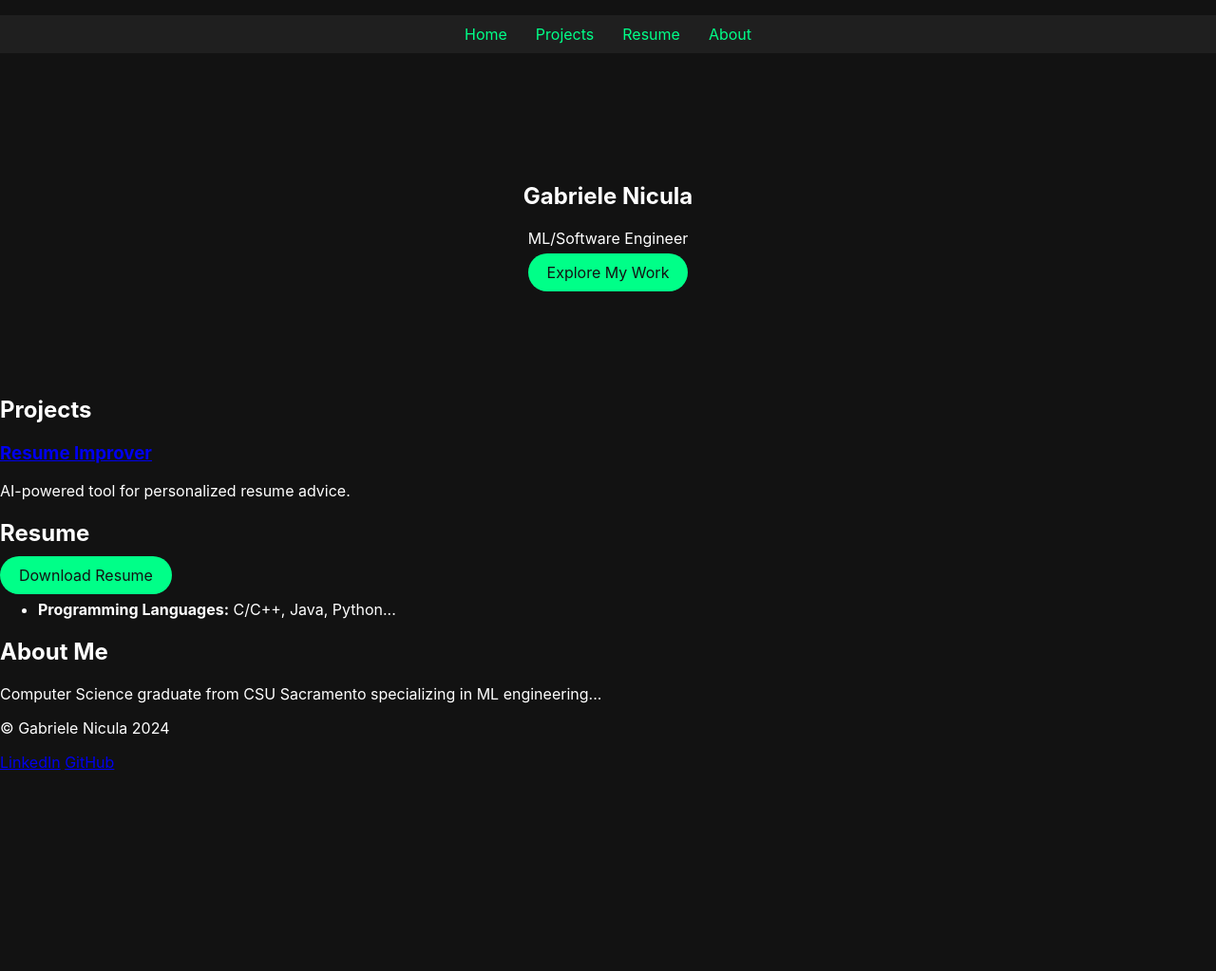
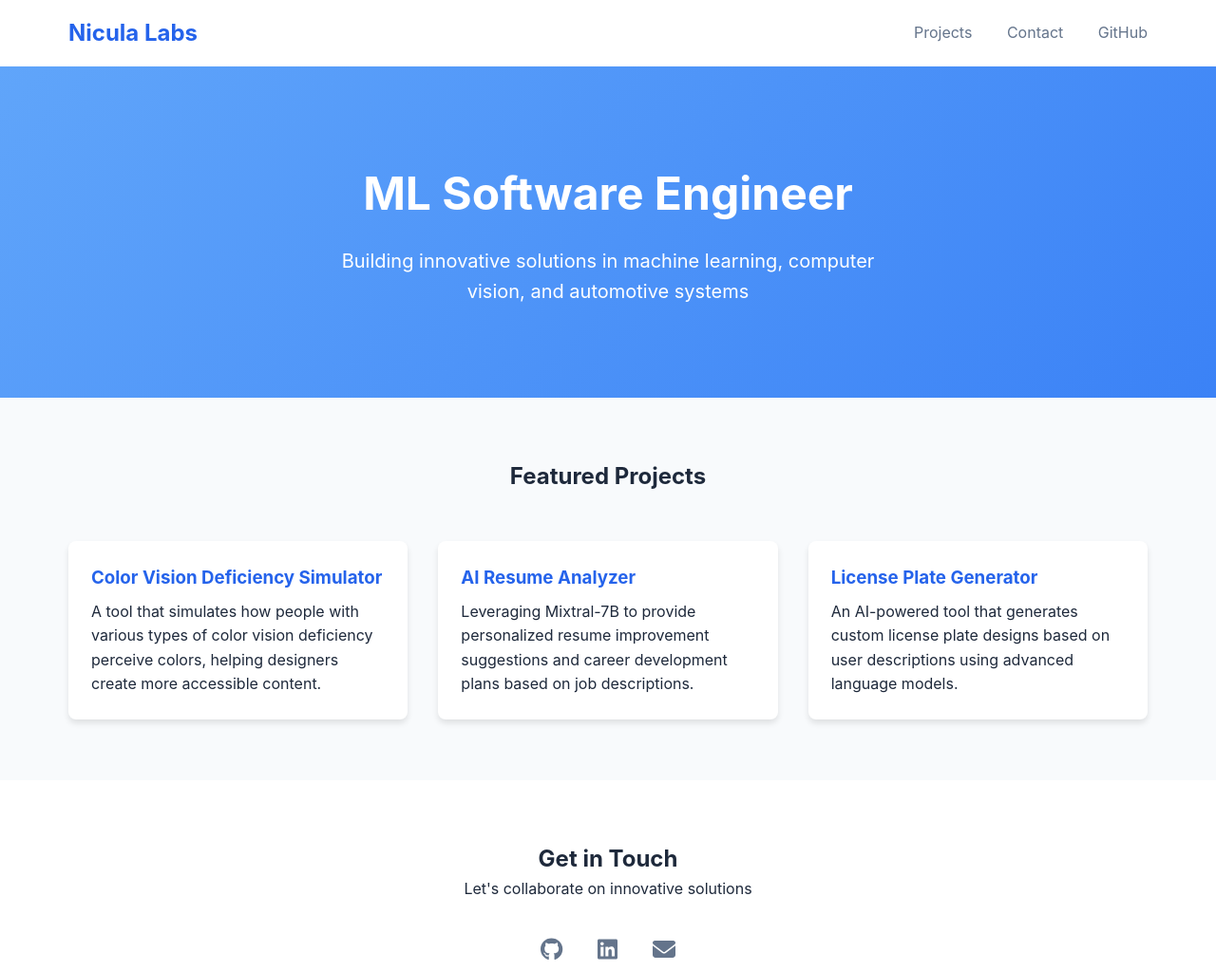
Before and after one commit to gnicula/gnicula.github.io, a plain HTML site: page index.html in a window 1280 px wide. Shown: the whole page at 95% size. Before the commit the page ends 813 px from the top, so only its background shows below. Drawn offline with Linux system fonts and the light colour scheme.

Commit message:
changed style and index

```diff
--- a/index.html
+++ b/index.html
@@ -3,55 +3,206 @@
 <head>
     <meta charset="UTF-8">
     <meta name="viewport" content="width=device-width, initial-scale=1.0">
-    <title>Gabriele Nicula - ML/Software Engineer</title>
-    <link rel="stylesheet" href="style.css">
-    <link rel="icon" href="assets/images/favicon.ico">
+    <title>Nicula Labs</title>
+    <script src="https://cdnjs.cloudflare.com/ajax/libs/font-awesome/6.4.0/js/all.min.js"></script>
+    <style>
+        :root {
+            --primary: #2563eb;
+            --secondary: #64748b;
+            --bg: #f8fafc;
+            --text: #1e293b;
+        }
+
+        * {
+            margin: 0;
+            padding: 0;
+            box-sizing: border-box;
+            font-family: -apple-system, BlinkMacSystemFont, "Segoe UI", Roboto, sans-serif;
+        }
+
+        body {
+            background: var(--bg);
+            color: var(--text);
+            line-height: 1.6;
+        }
+
+        .container {
+            max-width: 1200px;
+            margin: 0 auto;
+            padding: 0 2rem;
+        }
+
+        nav {
+            background: white;
+            padding: 1rem 0;
+            box-shadow: 0 1px 3px rgba(0,0,0,0.1);
+        }
+
+        nav .container {
+            display: flex;
+            justify-content: space-between;
+            align-items: center;
+        }
+
+        .nav-logo {
+            font-size: 1.5rem;
+            font-weight: bold;
+            color: var(--primary);
+            text-decoration: none;
+        }
+
+        .nav-links a {
+            margin-left: 2rem;
+            text-decoration: none;
+            color: var(--secondary);
+            transition: color 0.2s;
+        }
+
+        .nav-links a:hover {
+            color: var(--primary);
+        }
+
+        .hero {
+            padding: 6rem 0;
+            text-align: center;
+            background: linear-gradient(135deg, #60a5fa 0%, #3b82f6 100%);
+            color: white;
+        }
+
+        .hero h1 {
+            font-size: 3rem;
+            margin-bottom: 1rem;
+        }
+
+        .hero p {
+            font-size: 1.25rem;
+            max-width: 600px;
+            margin: 0 auto;
+        }
+
+        .projects {
+            padding: 4rem 0;
+        }
+
+        .projects h2 {
+            text-align: center;
+            margin-bottom: 3rem;
+        }
+
+        .project-grid {
+            display: grid;
+            grid-template-columns: repeat(auto-fit, minmax(300px, 1fr));
+            gap: 2rem;
+        }
+
+        .project-card {
+            background: white;
+            border-radius: 0.5rem;
+            overflow: hidden;
+            box-shadow: 0 4px 6px rgba(0,0,0,0.1);
+            transition: transform 0.2s;
+        }
+
+        .project-card:hover {
+            transform: translateY(-4px);
+        }
+
+        .project-content {
+            padding: 1.5rem;
+        }
+
+        .project-content h3 {
+            margin-bottom: 0.5rem;
+            color: var(--primary);
+        }
+
+        .contact {
+            padding: 4rem 0;
+            background: white;
+            text-align: center;
+        }
+
+        .social-links {
+            margin-top: 2rem;
+        }
+
+        .social-links a {
+            margin: 0 1rem;
+            color: var(--secondary);
+            font-size: 1.5rem;
+            transition: color 0.2s;
+        }
+
+        .social-links a:hover {
+            color: var(--primary);
+        }
+
+        @media (max-width: 768px) {
+            .nav-links {
+                display: none;
+            }
+
+            .hero h1 {
+                font-size: 2rem;
+            }
+        }
+    </style>
 </head>
 <body>
-    <header>
-        <nav>
-            <ul>
-                <li><a href="#home">Home</a></li>
-                <li><a href="#projects">Projects</a></li>
-                <li><a href="#resume">Resume</a></li>
-                <li><a href="#about">About</a></li>
-            </ul>
-        </nav>
-    </header>
+    <nav>
+        <div class="container">
+            <a href="#" class="nav-logo">Nicula Labs</a>
+            <div class="nav-links">
+                <a href="#projects">Projects</a>
+                <a href="#contact">Contact</a>
+                <a href="https://github.com/gnicula" target="_blank">GitHub</a>
+            </div>
+        </div>
+    </nav>
 
-    <section id="home">
-        <h1>Gabriele Nicula</h1>
-        <p>ML/Software Engineer</p>
-        <a href="#projects" class="btn">Explore My Work</a>
+    <section class="hero">
+        <div class="container">
+            <h1>ML Software Engineer</h1>
+            <p>Building innovative solutions in machine learning, computer vision, and automotive systems</p>
+        </div>
     </section>
 
-    <section id="projects">
-        <h2>Projects</h2>
-        <div class="project-card">
-            <h3><a href="http://gaben.pythonanywhere.com/">Resume Improver</a></h3>
-            <p>AI-powered tool for personalized resume advice.</p>
+    <section class="projects" id="projects">
+        <div class="container">
+            <h2>Featured Projects</h2>
+            <div class="project-grid">
+                <div class="project-card">
+                    <div class="project-content">
+                        <h3>Color Vision Deficiency Simulator</h3>
+                        <p>A tool that simulates how people with various types of color vision deficiency perceive colors, helping designers create more accessible content.</p>
+                    </div>
+                </div>
+                <div class="project-card">
+                    <div class="project-content">
+                        <h3>AI Resume Analyzer</h3>
+                        <p>Leveraging Mixtral-7B to provide personalized resume improvement suggestions and career development plans based on job descriptions.</p>
+                    </div>
+                </div>
+                <div class="project-card">
+                    <div class="project-content">
+                        <h3>License Plate Generator</h3>
+                        <p>An AI-powered tool that generates custom license plate designs based on user descriptions using advanced language models.</p>
+                    </div>
+                </div>
+            </div>
         </div>
-        <!-- Repeat for other projects -->
     </section>
 
-    <section id="resume">
-        <h2>Resume</h2>
-        <a href="assets/resume.pdf" class="btn" download>Download Resume</a>
-        <ul>
-            <li><strong>Programming Languages:</strong> C/C++, Java, Python...</li>
-            <!-- Add more resume points -->
-        </ul>
+    <section class="contact" id="contact">
+        <div class="container">
+            <h2>Get in Touch</h2>
+            <p>Let's collaborate on innovative solutions</p>
+            <div class="social-links">
+                <a href="https://github.com/gnicula" target="_blank"><i class="fab fa-github"></i></a>
+                <a href="https://www.linkedin.com/in/gabriele-nicula" target="_blank"><i class="fab fa-linkedin"></i></a>
+                <a href="mailto:glnicula1@outlook.com"><i class="fas fa-envelope"></i></a>
+            </div>
+        </div>
     </section>
-
-    <section id="about">
-        <h2>About Me</h2>
-        <p>Computer Science graduate from CSU Sacramento specializing in ML engineering...</p>
-    </section>
-
-    <footer>
-        <p>© Gabriele Nicula 2024</p>
-        <a href="https://linkedin.com/in/gabriele-nicula-9847241aa">LinkedIn</a>
-        <a href="https://github.com/gnicula">GitHub</a>
-    </footer>
 </body>
 </html>
--- a/style.css
+++ /dev/null
@@ -1,37 +0,0 @@
-body {
-    font-family: 'Inter', sans-serif;
-    background-color: #121212;
-    color: #ffffff;
-    margin: 0;
-    padding: 0;
-}
-header nav ul {
-    list-style: none;
-    display: flex;
-    justify-content: center;
-    background: #1f1f1f;
-    padding: 10px 0;
-}
-header nav ul li {
-    margin: 0 15px;
-}
-header nav ul li a {
-    text-decoration: none;
-    color: #00ff88;
-}
-#home {
-    text-align: center;
-    padding: 100px 20px;
-}
-.btn {
-    background-color: #00ff88;
-    color: #121212;
-    border: none;
-    padding: 10px 20px;
-    border-radius: 25px;
-    cursor: pointer;
-    text-decoration: none;
-}
-.btn:hover {
-    background-color: #00e67a;
-}
```
